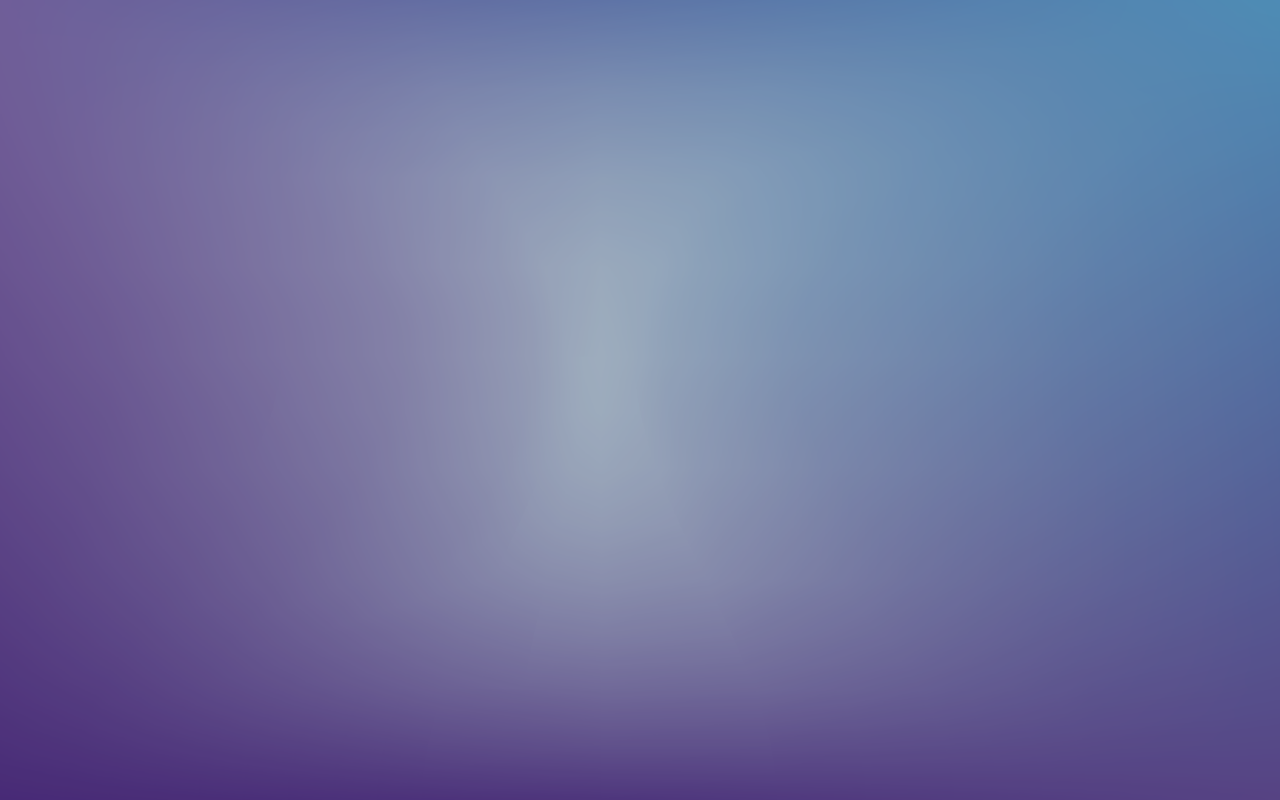
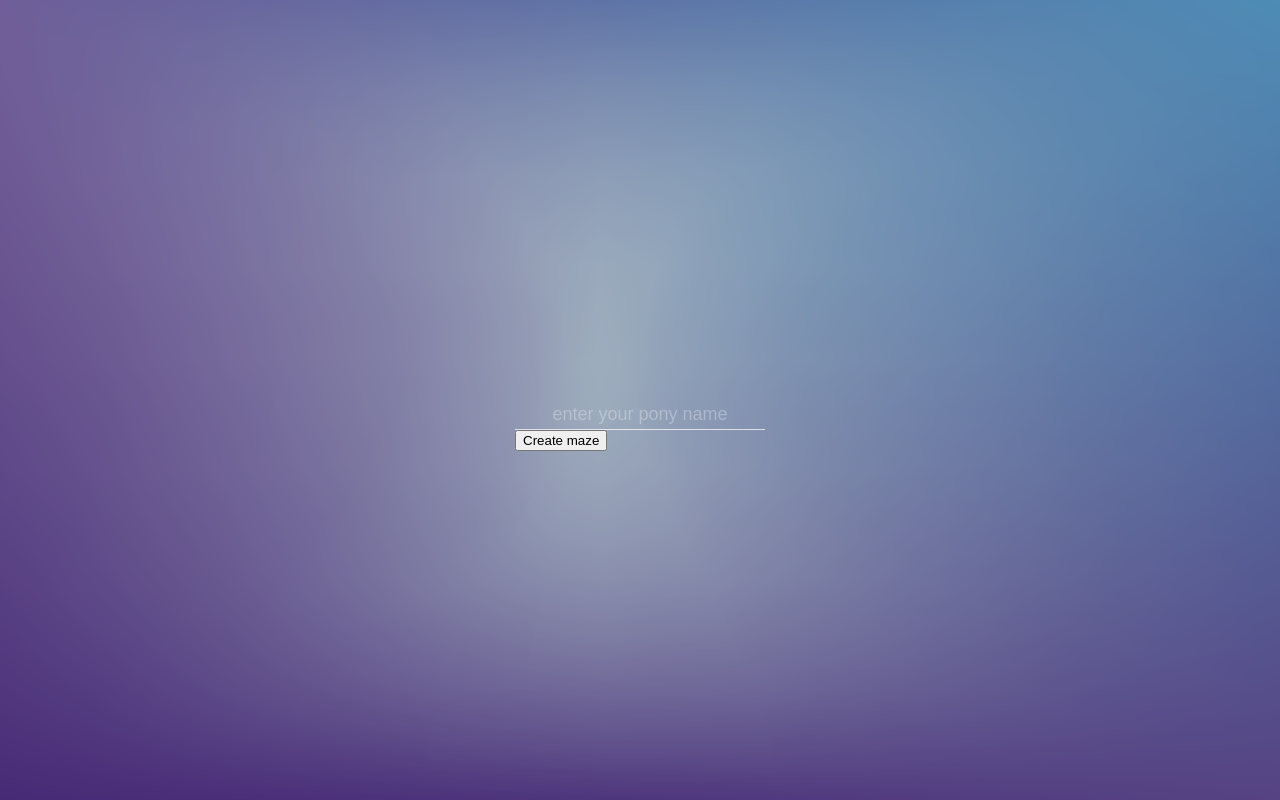
Before and after one commit to nalepek/save-the-pony, a Vue app: page / in a window 1280 px wide. Built offline with nearby package versions, Linux system fonts and the light colour scheme.

Commit message:
Initial Pony Configuration, need some work to make the components talk with each other..

```diff
--- a/package.json
+++ b/package.json
@@ -21,7 +21,7 @@
     "vue-template-compiler": "^2.6.10",
     "node-sass": "^4.11.0",
     "sass-loader": "^7.1.0"
-  },
+    },
   "postcss": {
     "plugins": {
       "autoprefixer": {}
--- a/src/App.vue
+++ b/src/App.vue
@@ -1,23 +1,77 @@
 <template>
-  <HeroImage />
+  <div class="wrapper">
+    <HeroImage />
+    <PonyConfig
+    @input="handleConfig"
+    :config="mazeConfig"
+    />
+  </div>
 </template>
 
 <script lang="ts">
 import Vue from 'vue';
 import Component from 'vue-class-component';
 import HeroImage from '@/components/HeroImage.vue';
+import PonyConfig from '@/components/PonyConfig.vue';
+import { MazeConfig } from '@/models/MazeConfig';
 
 @Component({
   components: {
-    HeroImage
-  },
+    HeroImage,
+    PonyConfig
+  }
 })
+export default class App extends Vue {
 
-export default class App extends Vue {
+  private mazeConfig: MazeConfig;
+
+  constructor() {
+    super();
+    this.mazeConfig = new MazeConfig();
+  }
+
+  private handleConfig(event: any) {
+    console.log('handleConfig!');
+    console.log(event);
+    console.log(this.mazeConfig);
+    // this.loading = true;
+    // this.debouncedInput(this.searchValue);
+  }
 
 }
 </script>
 
 <style lang="scss">
+* {
+  box-sizing: border-box;
+  -webkit-font-smoothing: antialiased;
+  -moz-osx-font-smoothing: grayscale;
+}
 
+body {
+  font-family: "Monsterrat", sans-serif;
+  margin: 0;
+  padding: 0;
+}
+
+ .wrapper {
+    display: -webkit-flex;
+    display: -webkit-box;
+    display: -moz-flex;
+    display: -moz-box;
+    display: -ms-flexbox;
+    display: flex;
+    flex-direction: column;
+    align-items: center;
+    margin: 0;
+    position: relative;
+    padding: 30px;
+    width: 100%;
+    min-height: 100vh;
+    justify-content: center;
+
+    &.flexStart {
+      justify-content: flex-start;
+    }
+  }
 </style>
--- a/src/components/HeroImage.vue
+++ b/src/components/HeroImage.vue
@@ -3,8 +3,8 @@
 </template>
 
 <script lang="ts">
-import Vue from "vue";
-import Component from "vue-class-component";
+import Vue from 'vue';
+import Component from 'vue-class-component';
 
 @Component({
   components: {}
--- /dev/null
+++ b/src/components/PonyConfig.vue
@@ -0,0 +1,86 @@
+<template>
+  <form
+  id="pony-config-form"
+  @submit.prevent="createMaze">
+    <input
+    id="config-name"
+    name="config-name"
+    placeholder="enter your pony name"
+    :value="config.ponyName"
+    @input="handleChange"
+    />
+
+    <button type="submit" class="btn-submit">Create maze</button>
+  </form>
+</template>
+
+<script lang="ts">
+import Vue from 'vue';
+import Component from 'vue-class-component';
+import { Prop, Emit } from 'vue-property-decorator';
+import { MazeConfig } from '@/models/MazeConfig';
+
+@Component({
+  components: {}
+})
+export default class PonyConfig extends Vue {
+
+  // private mazeConfig: IMazeConfig;
+
+  @Prop(Object) private config!: MazeConfig;
+
+  constructor() {
+    super();
+    console.log(this);
+  }
+
+  private createMaze(e: any) {
+    console.log(e);
+  }
+
+  //get ponyName() {
+    //console.log(this.config);
+    //return 'abc';
+    //return this.mazeConfig.ponyName;
+  //}
+
+  @Emit('input')
+  private handleChange(event: any) {
+    console.log('hangle change');
+    console.log(JSON.parse(JSON.stringify(event)));
+    return event.target;
+  }
+
+}
+</script>
+
+<style lang="scss" scoped>
+input {
+  margin-top: 50px;
+  display: flex;
+  flex-direction: column;
+  width: 250px;
+  color: white;
+  text-align: center;
+  font-size: 18px;
+  font-weight: 300;
+  height: 30px;
+  border: 0;
+  background: none;
+  border-bottom: 1px solid rgba(255, 255, 255, 0.7);
+  transition: box-shadow 0.3s ease-out;
+
+  @media (min-width: 1024px) {
+    font-weight: 400;
+  }
+}
+
+input:focus {
+  outline: none;
+  box-shadow: 0 10px 20px -8px rgba(255, 255, 255, 0.3);
+}
+
+input::placeholder {
+  color: rgba(255, 255, 255, 0.3);
+}
+</style>
--- /dev/null
+++ b/src/models/MazeConfig.ts
@@ -0,0 +1,15 @@
+export class MazeConfig {
+    public ponyName: string;
+    public mazeHeight: number;
+    public mazeWidth: number;
+    public difficulty: number;
+
+    constructor();
+
+    constructor(params: MazeConfig = {} as MazeConfig) {
+        this.ponyName = params.ponyName;
+        this.mazeHeight = params.mazeHeight;
+        this.mazeWidth = params.mazeWidth;
+        this.difficulty = params.difficulty;
+    }
+}
--- a/tslint.json
+++ b/tslint.json
@@ -14,6 +14,9 @@
     "no-consecutive-blank-lines": false,
     "object-literal-sort-keys": false,
     "ordered-imports": false,
-    "quotemark": [true, "single"]
+    "quotemark": [true, "single"],
+    "comma-dangle": ["never"],
+    "trailing-comma": false,
+    "no-console": false
   }
 }
```
